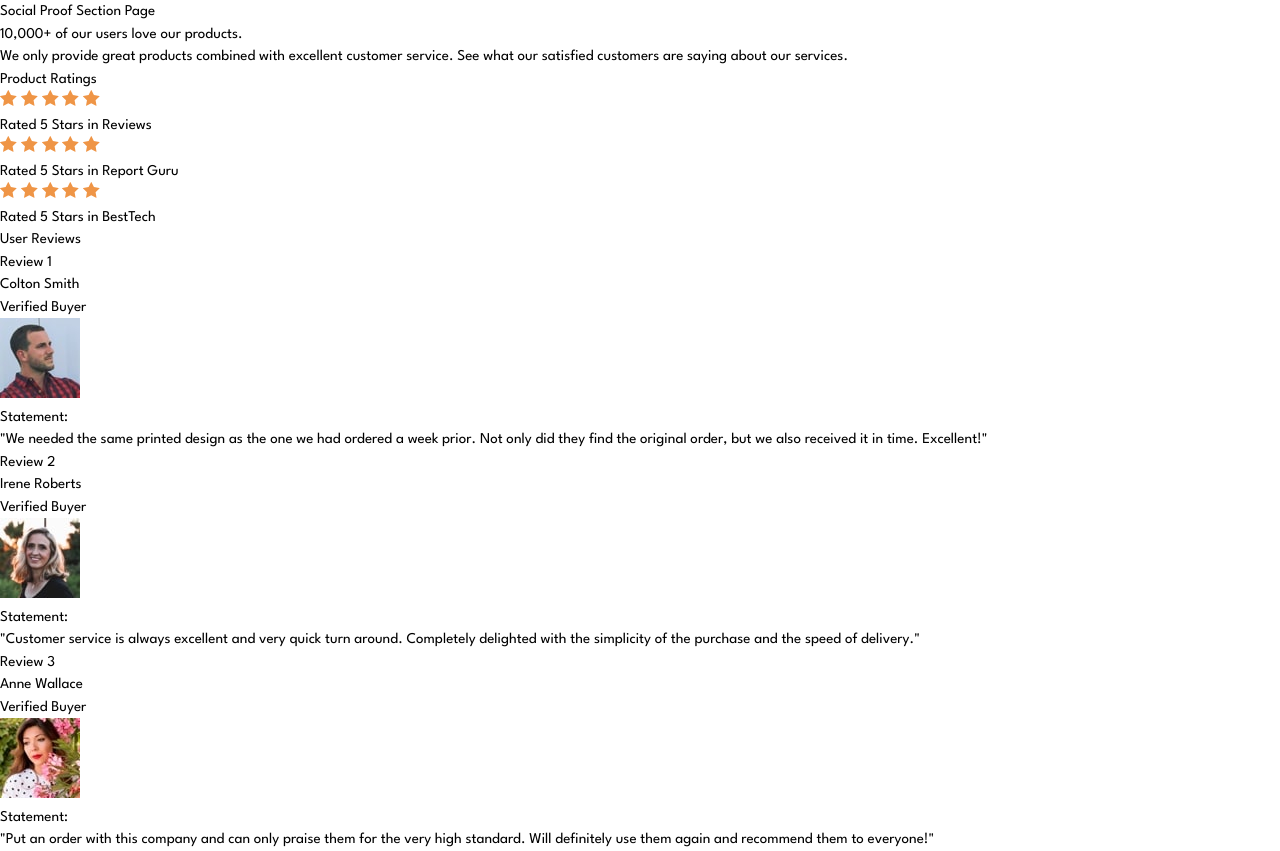
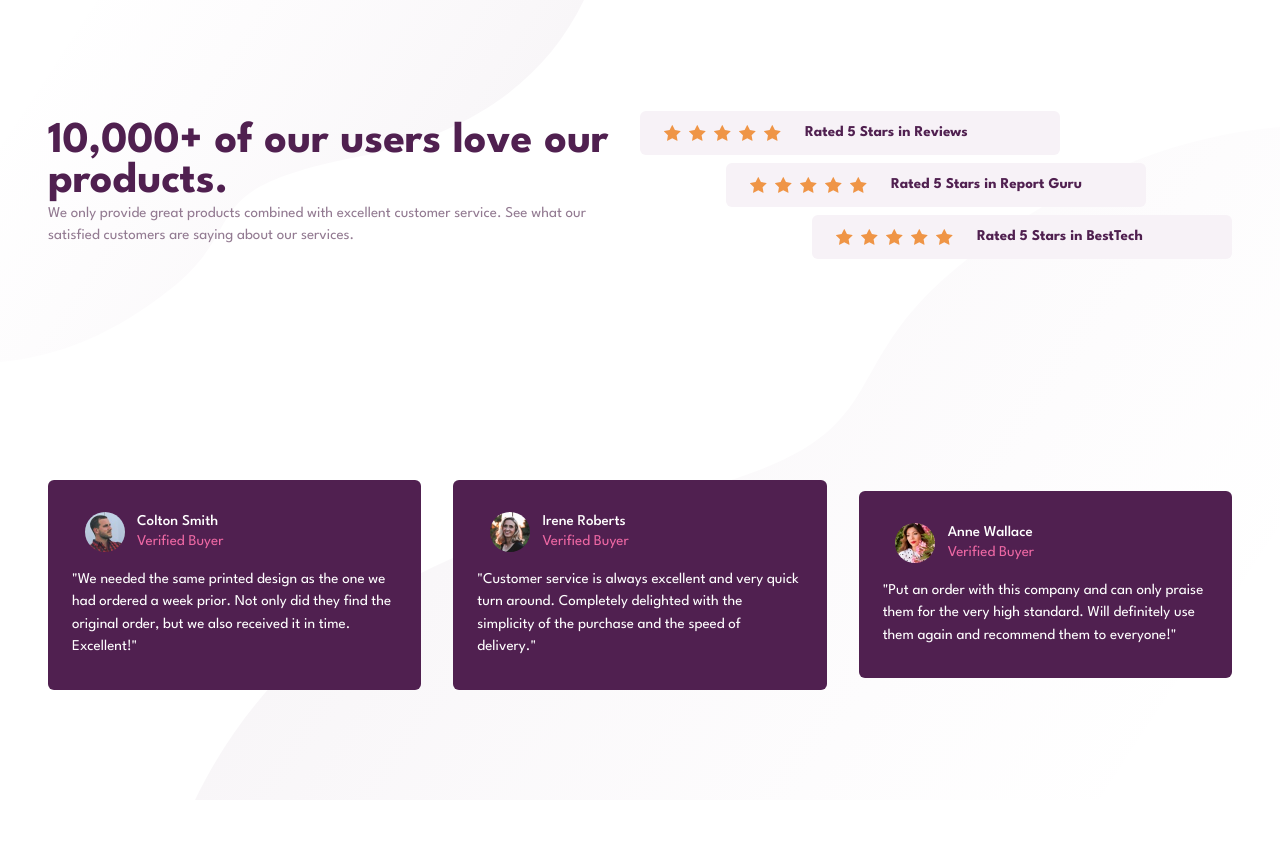
Before and after one commit to arey-dev/social-proof-section-page, a plain HTML site: page index.html in a window 1280 px wide. After the commit the page ends 800 px from the top, so only its background shows below. Drawn offline with Linux system fonts and the light colour scheme.

Commit message:
rough design

```diff
--- a/index.html
+++ b/index.html
@@ -3,8 +3,8 @@
   <head>
     <meta charset="UTF-8" />
     <meta name="viewport" content="width=device-width, initial-scale=1.0" />
-    <link rel="stylesheet" type="text/css" href="styles/base.css"/>
-    <link rel="stylesheet" type="text/css" href="styles/index.css"/>
+    <link rel="stylesheet" type="text/css" href="./styles/base.css"/>
+    <link rel="stylesheet" type="text/css" href="./styles/index.css"/>
 
     <!-- Font Family -->
     <link rel="preconnect" href="https://fonts.googleapis.com">
@@ -22,36 +22,18 @@
 
   </head>
   <body>
-    <main>
-      <h1 class="sr-only">Social Proof Section Page</h1>
-      <section id="main">
+    <header class="sr-only">
+      <h1>Social Proof Section Page</h1>
+    </header>
+    <main class="container grid">
+      <section id="caption">
         <h2>10,000+ of our users love our products.</h2>
         <p>We only provide great products combined with excellent customer service.
           See what our satisfied customers are saying about our services.</p>
       </section>
       <section id="ratings">
         <h2 class="sr-only">Product Ratings</h2>
-        <div class="flex">
-          <div div class="img-wrapper">
-            <img src="./images/icon-star.svg" alt="star" aria-hidden="true" />
-            <img src="./images/icon-star.svg" alt="star" aria-hidden="true" />
-            <img src="./images/icon-star.svg" alt="star" aria-hidden="true" />
-            <img src="./images/icon-star.svg" alt="star" aria-hidden="true" />
-            <img src="./images/icon-star.svg" alt="star" aria-hidden="true" />
-          </div>
-          <p class="ratings__text">Rated 5 Stars in Reviews</p>
-        </div>
-        <div class="flex">
-          <div div class="img-wrapper">
-            <img src="./images/icon-star.svg" alt="star" aria-hidden="true" />
-            <img src="./images/icon-star.svg" alt="star" aria-hidden="true" />
-            <img src="./images/icon-star.svg" alt="star" aria-hidden="true" />
-            <img src="./images/icon-star.svg" alt="star" aria-hidden="true" />
-            <img src="./images/icon-star.svg" alt="star" aria-hidden="true" />
-          </div>
-          <p class="ratings__text">Rated 5 Stars in Report Guru</p>
-        </div>
-        <div class="flex">
+        <div class="ratings-flex">
           <div class="img-wrapper">
             <img src="./images/icon-star.svg" alt="star" aria-hidden="true" />
             <img src="./images/icon-star.svg" alt="star" aria-hidden="true" />
@@ -59,17 +41,39 @@
             <img src="./images/icon-star.svg" alt="star" aria-hidden="true" />
             <img src="./images/icon-star.svg" alt="star" aria-hidden="true" />
           </div>
-          <p class="ratings__text">Rated 5 Stars in BestTech</p>
+          <p class="ratings-text">Rated 5 Stars in Reviews</p>
+        </div>
+        <div class="ratings-flex">
+          <div class="img-wrapper">
+            <img src="./images/icon-star.svg" alt="star" aria-hidden="true" />
+            <img src="./images/icon-star.svg" alt="star" aria-hidden="true" />
+            <img src="./images/icon-star.svg" alt="star" aria-hidden="true" />
+            <img src="./images/icon-star.svg" alt="star" aria-hidden="true" />
+            <img src="./images/icon-star.svg" alt="star" aria-hidden="true" />
+          </div>
+          <p class="ratings-text">Rated 5 Stars in Report Guru</p>
+        </div>
+        <div class="ratings-flex">
+          <div class="img-wrapper">
+            <img src="./images/icon-star.svg" alt="star" aria-hidden="true" />
+            <img src="./images/icon-star.svg" alt="star" aria-hidden="true" />
+            <img src="./images/icon-star.svg" alt="star" aria-hidden="true" />
+            <img src="./images/icon-star.svg" alt="star" aria-hidden="true" />
+            <img src="./images/icon-star.svg" alt="star" aria-hidden="true" />
+          </div>
+          <p class="ratings-text">Rated 5 Stars in BestTech</p>
         </div>
       </section>
       <section id="reviews">
         <h2 class="sr-only">User Reviews</h2>
         <article>
           <h3 class="sr-only">Review 1</h3>
-          <div class="flex">
-            <p class="name">Colton Smith</p>
-            <p class="title">Verified Buyer</p>
-            <div class="img-wrapper">
+          <div class="article-flex">
+            <p class="name">
+              Colton Smith
+              <span>Verified Buyer</span>
+            </p>
+            <div class="img-wrapper-article">
               <img src="./images/image-colton.jpg" alt="Author Image">
             </div>
           </div>
@@ -80,24 +84,27 @@
         </article>
         <article>
           <h3 class="sr-only">Review 2</h3>
-          <div class="flex">
-            <p class="name">Irene Roberts</p>
-            <p class="title">Verified Buyer</p>
-            <div class="img-wrapper">
+          <div class="article-flex">
+            <p class="name">
+              Irene Roberts
+              <span>Verified Buyer</span>
+            </p>
+            <div class="img-wrapper-article">
               <img src="./images/image-irene.jpg" alt="Author Image">
             </div>
           </div>
           <span class="sr-only">Statement: </span>
           <p>"Customer service is always excellent and very quick turn around. Completely
-            delighted with the simplicity of the purchase and the speed of delivery."
-          </p>
+            delighted with the simplicity of the purchase and the speed of delivery."</p>
         </article>
         <article>
           <h3 class="sr-only">Review 3</h3>
-          <div class="flex">
-            <p class="name">Anne Wallace</p>
-            <p class="title">Verified Buyer</p>
-            <div class="img-wrapper">
+          <div class="article-flex">
+            <p class="name">
+              Anne Wallace
+              <span>Verified Buyer</span>
+            </p>
+            <div class="img-wrapper-article">
               <img src="./images/image-anne.jpg" alt="Author Image">
             </div>
           </div>
--- a/styles/base.css
+++ b/styles/base.css
@@ -12,11 +12,18 @@
 }
 
 body {
+  background:
+    url(../images/bg-pattern-top-desktop.svg) top left no-repeat,
+    url(../images/bg-pattern-bottom-desktop.svg) bottom right no-repeat;
   font-family: var(--fnt-main);
   font-size: 15px;
   font-weight: 400;
   line-height: 1.5;
   margin: 0;
+}
+
+main {
+  height: 100vh;
 }
 
 h1, h2, h3, h4, h5, h6 {
@@ -29,3 +36,17 @@ p,
 figure {
   margin: 0;
 }
+
+.sr-only {
+  border: 0 !important;
+  clip: rect(1px, 1px, 1px, 1px) !important;
+  clip-path: inset(50%) !important;
+  -webkit-clip-path: inset(50%) !important;
+  height: 1px !important;
+  width: 1px !important;
+  position: absolute !important;
+  overflow: hidden !important;
+  white-space: nowrap !important;
+  padding: 0 !important;
+  margin: -1px !important;
+}
--- a/styles/index.css
+++ b/styles/index.css
@@ -1,16 +1,131 @@
-/* .container {
+/* CLASSES */
+.container {
   max-width: 1400px;
   min-width: 375px;
   width: 100%;
+  overflow: auto;
   margin: 0 auto;
-  overflow: auto;
-  padding: 0 2rem;
+  padding: 0 3rem;
 }
 
 .grid {
   display: grid;
+  place-items: center;
+}
+/* --END-- */
+
+main.container.grid{
+  grid-template-areas:
+    "caption ratings"
+    "reviews reviews";
+  grid-template-columns: repeat(2, 50%);
+  grid-template-rows: repeat(2, auto);
 }
 
-.flex {
+#caption {
+  grid-area: caption;
+}
+
+#caption h2 {
+  font-size: 2.75rem;
+  font-weight: 700;
+  line-height: 0.9;
+  color: var(--primary-clr-dark);
+}
+
+#caption p {
+  color: var(--neutral-clr-dark)
+}
+
+#ratings {
+  grid-area: ratings;
   display: flex;
-} */
+  flex-direction: column;
+  justify-content: center;
+  align-items: flex-end;
+  gap: 0.5rem;
+  height: 100%;
+  width: 100%;
+}
+
+.ratings-flex {
+  display: flex;
+  background-color: var(--neutral-clr-light);
+  align-items: center;
+  width: 100%;
+  max-width: 420px;
+  border-radius: 0.375rem;
+}
+
+.ratings-flex:nth-of-type(1) {
+  align-self: flex-start;
+}
+
+.ratings-flex:nth-last-of-type(2) {
+  align-self: center;
+}
+
+.img-wrapper {
+  display: flex;
+  padding: 0.875rem 1.5rem;
+  column-gap: 0.5rem;
+}
+
+.ratings-text {
+  color: var(--primary-clr-dark);
+  font-weight: 700;
+  width: 100%;
+}
+
+#reviews {
+  grid-area: reviews;
+  display: grid;
+  grid-template-columns: repeat(3, 1fr);
+  width: 100%;
+  place-items: center;
+  gap: 2rem;
+}
+
+#reviews article {
+  background-color: var(--primary-clr-dark);
+  color: var(--neutral-clr);
+  padding: 1.5rem;
+  border-radius: 0.375rem;
+}
+
+.article-flex {
+  display: flex;
+  flex-direction: row-reverse;
+  width: 100%;
+}
+
+.img-wrapper-article {
+  display: flex;
+  justify-content: center;
+  align-items: center;
+  width: 20%;
+  padding: 0.5rem;
+}
+
+.img-wrapper-article img {
+  width: 2.5rem;
+  border-radius: 50%;
+}
+
+article .name {
+  display: flex;
+  flex-direction: column;
+  justify-content: center;
+  font-weight: 500;
+  width: 80%;
+  line-height: 1.3;
+}
+
+article .name span {
+  color: var(--primary-clr-light);
+  font-weight: 400;
+}
+
+article p {
+  padding-block: 0.5rem;
+}
```
